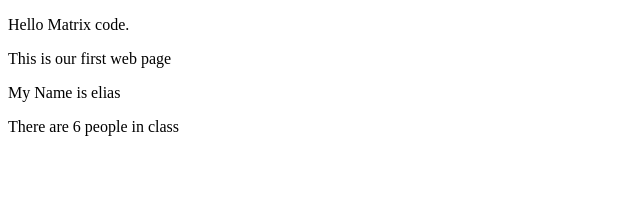
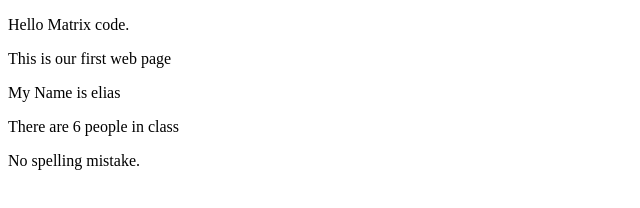
Before and after one commit to elias117/matrix-code, a plain HTML site: page HTML/index.html in a window 1280 px wide. Shown: the whole page, without its empty margins (0-640 px from the left). Drawn offline with Linux system fonts and the light colour scheme.

Commit message:
Added a line with no spelling mistake

```diff
--- a/HTML/index.html
+++ b/HTML/index.html
@@ -10,5 +10,6 @@
     <p>This is our first web page</p>
     <p> My Name is elias</p>
     <p> There are 6 people in class</p>
+    <p>No spelling mistake.</p>
 </body>
 </html>
```
